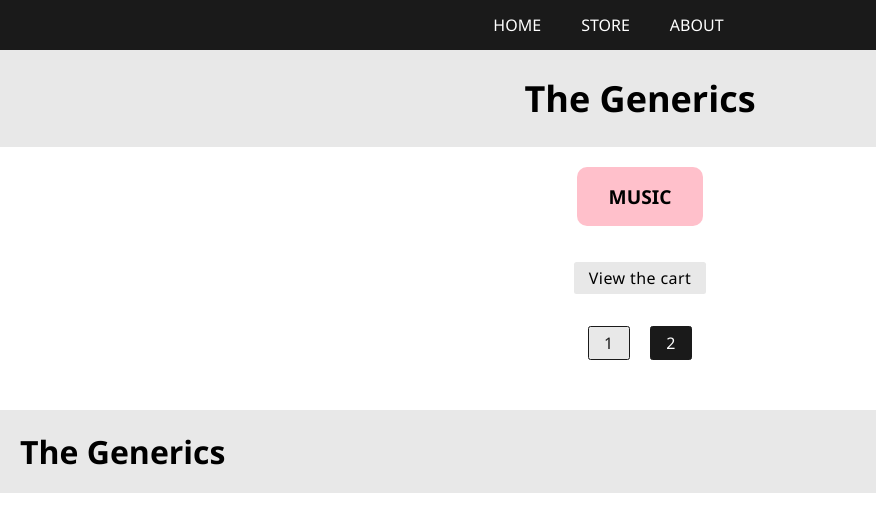
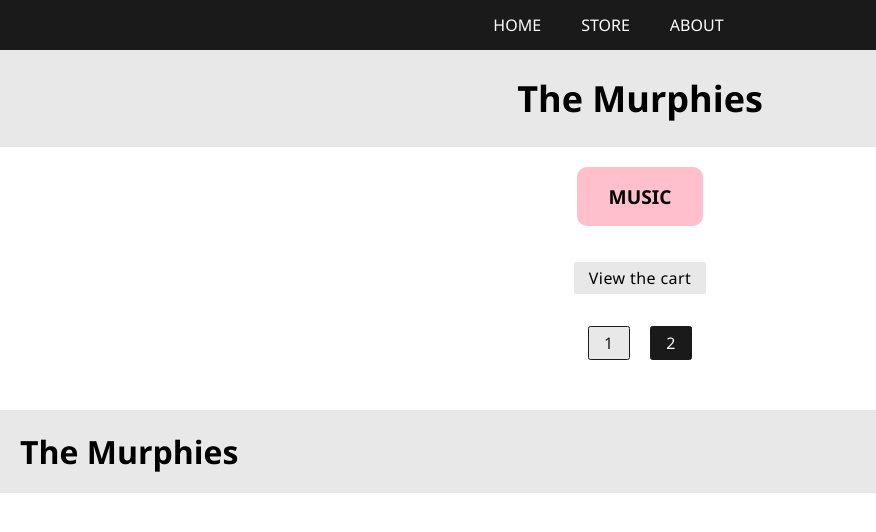
Before and after one commit to shashank-gr/ecommerce, a plain HTML site: page store.html in a window 1280 px wide. Shown: the full height of the page, 0-876 px from the left. Drawn offline with nearby package versions, Linux system fonts and the light colour scheme; no server answers.

```diff
--- a/store.html
+++ b/store.html
@@ -47,7 +47,7 @@
         <div class="cart-total">Total: $0</div>
       </div>
     </aside>
-    <header class="main-header"><h2>The Generics</h2></header>
+    <header class="main-header"><h2>The Murphies</h2></header>
     <section class="section-container" onclick="addToCart(event)">
       <h3 class="section-header">MUSIC</h3>
       <div class="img-container music">
@@ -169,7 +169,7 @@
         </div>
       </div>
     </section> -->
-    <aside class="view-cart">
+    <aside class="view-cart" onclick="showCart()">
       <button>View the cart</button>
     </aside>
     <section class="pagination" onclick="changePage(event)">
@@ -177,7 +177,7 @@
       <button class="active">2</button>
     </section>
     <footer>
-      <div class="footer-title"><h1>The Generics</h1></div>
+      <div class="footer-title"><h1>The Murphies</h1></div>
       <div class="footer-icons">
         <ul>
           <li>
```
